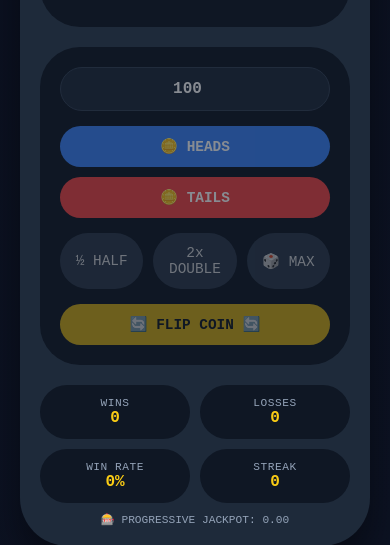
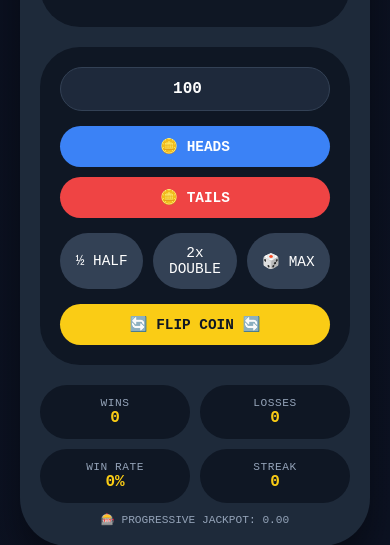
Before and after one commit to sweepingedge4080/coinflip, a website: page public/game.html in a window 390 px wide. Shown: the part 840-1385 px from the top of the page. Drawn offline with Linux system fonts and the light colour scheme; no server answers; sample sign-in values are in the browser's storage.

Commit message:
Update game.css

```diff
--- a/public/css/game.css
+++ b/public/css/game.css
@@ -378,4 +378,54 @@
     .action-btn {
         flex: 1 1 calc(33% - 7px);
     }
+   /* ============================================================
+   FORCE ENABLE ALL GAME CONTROLS
+   ============================================================ */
+
+/* Force all game controls to be clickable */
+#betAmount,
+#headsBtn,
+#tailsBtn,
+#flipBtn,
+#halfBtn,
+#doubleBtn,
+#maxBtn,
+#depositBtn,
+#withdrawBtn,
+#toggleProgressiveBtn,
+#cashoutProgressiveBtn {
+    pointer-events: auto !important;
+    opacity: 1 !important;
+    cursor: pointer !important;
+    display: inline-block !important;
 }
+
+/* Force all parent containers to allow clicks */
+.game-container,
+.bet-panel,
+.choice-buttons,
+.action-buttons,
+.banking-panel,
+.progressive-panel,
+.coin-area,
+.stats,
+.game-header {
+    pointer-events: auto !important;
+}
+
+/* Remove any disabled state styling */
+.btn:disabled,
+button:disabled,
+[disabled] {
+    pointer-events: auto !important;
+    opacity: 1 !important;
+    cursor: pointer !important;
+}
+
+/* Specifically for bet input */
+#betAmount {
+    pointer-events: auto !important;
+    opacity: 1 !important;
+    cursor: text !important;
+}
+}
```
